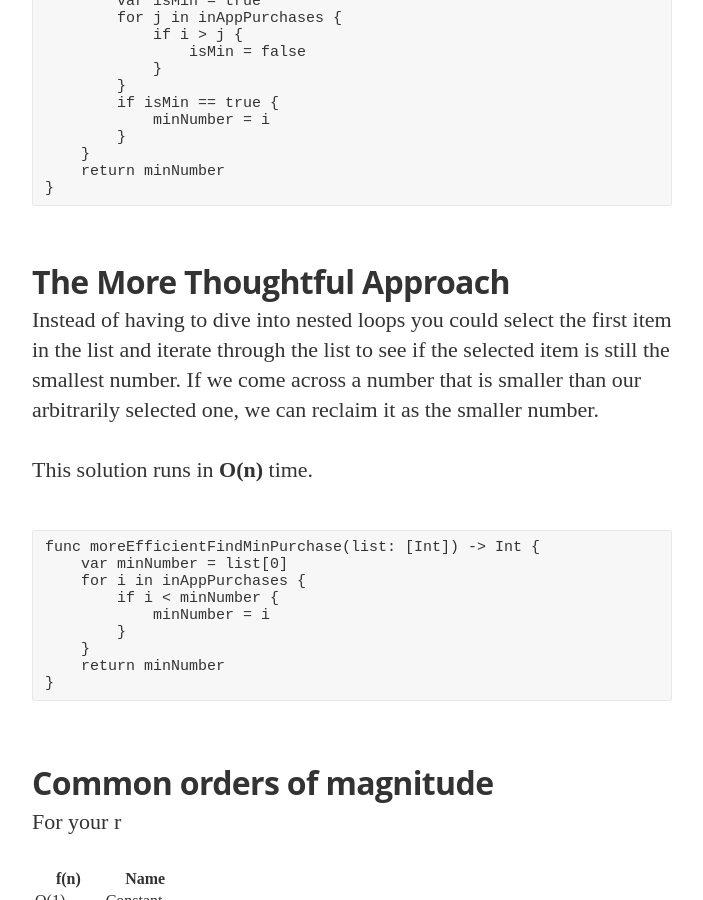
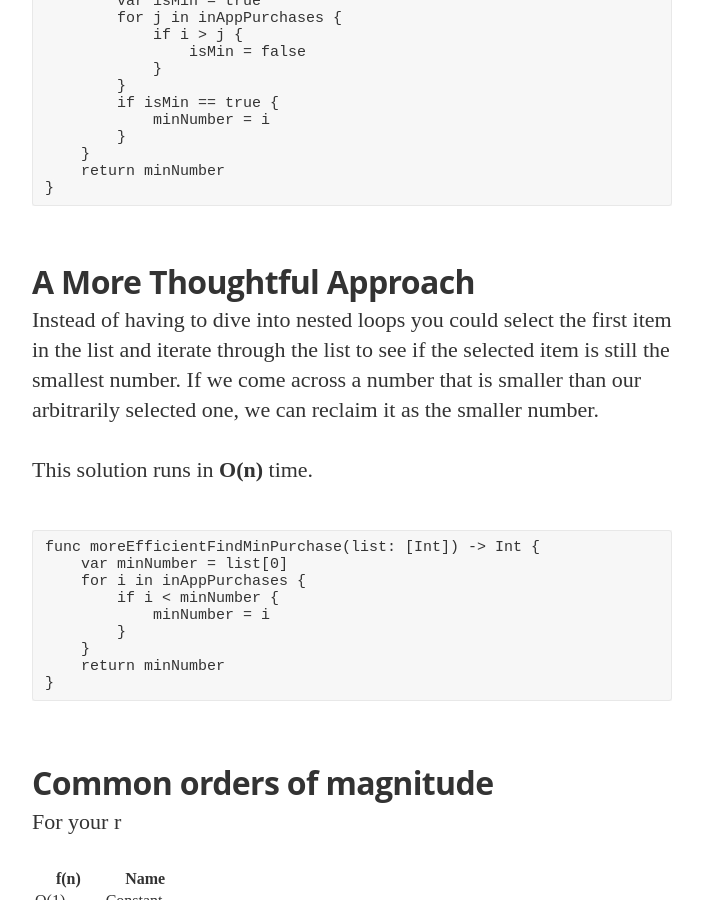
Before and after one commit to nathankrishnan/nathankrishnan.github.io, a Jekyll site: the page built from _posts/2016-10-11-big-o-notation.md, in a window 1280 px wide and 900 px high, scrolled down 3482 px. Shown: the whole window, without its empty margins (288-991 px from the left). Built offline with Jekyll 4.4.1, drawn with Linux system fonts in a browser that asks for light colours; nearby versions of some CDN libraries; some web fonts are replaced; comment, search, counter and statistics services are not loaded.

Commit message:
Update 2016-10-11-big-o-notation.md

````diff
--- a/_posts/2016-10-11-big-o-notation.md
+++ b/_posts/2016-10-11-big-o-notation.md
@@ -85,7 +85,7 @@ func findMinPurchase(list: [Int]) -> Int{
     return minNumber
 }
 ```
-## The More Thoughtful Approach
+## A More Thoughtful Approach
 
 Instead of having to dive into nested loops you could select the first item in the list and iterate through the list to see if the selected item is still the smallest number.  If we come across a number that is smaller than our arbitrarily selected one, we can reclaim it as the smaller number.
 
````
